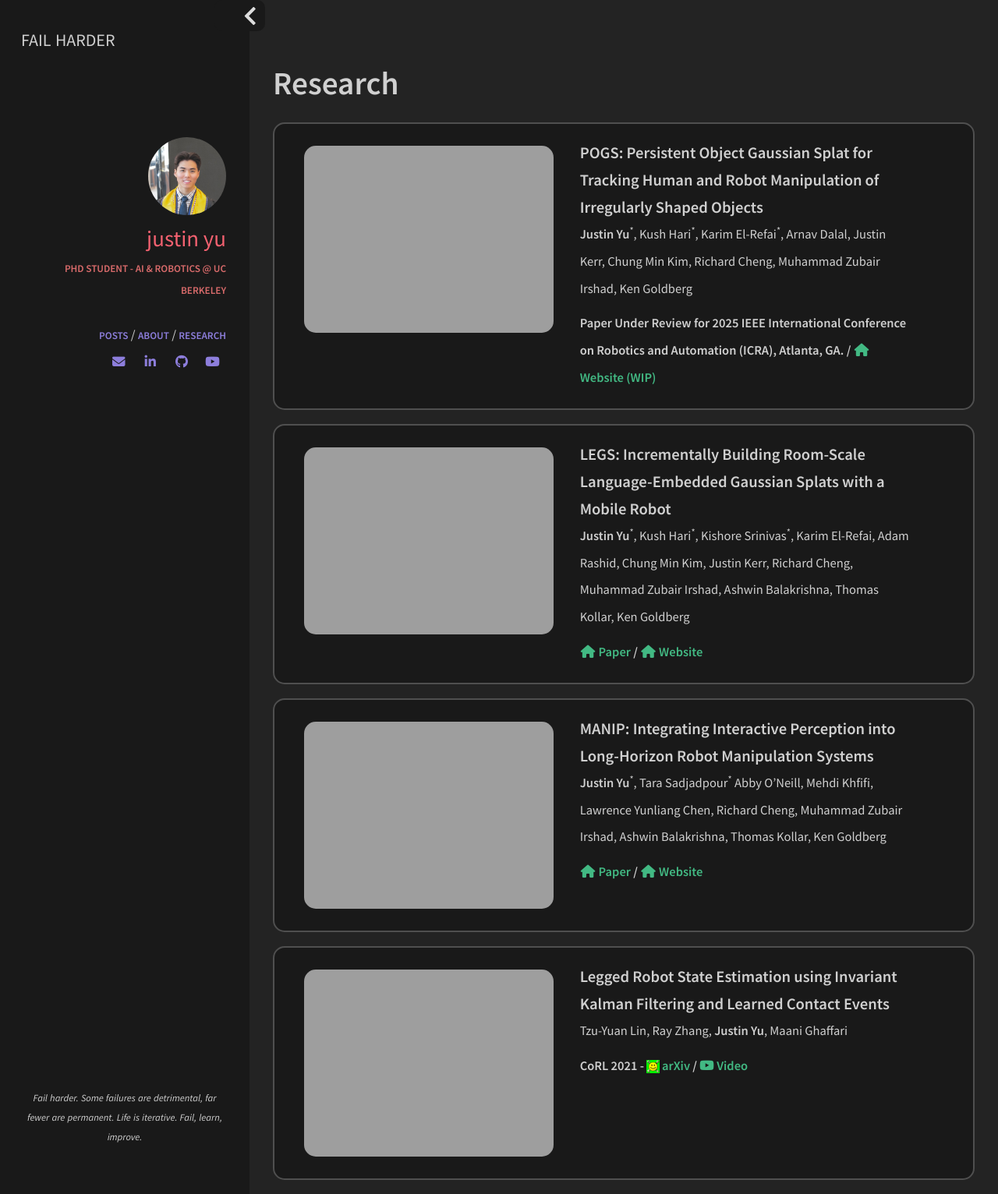
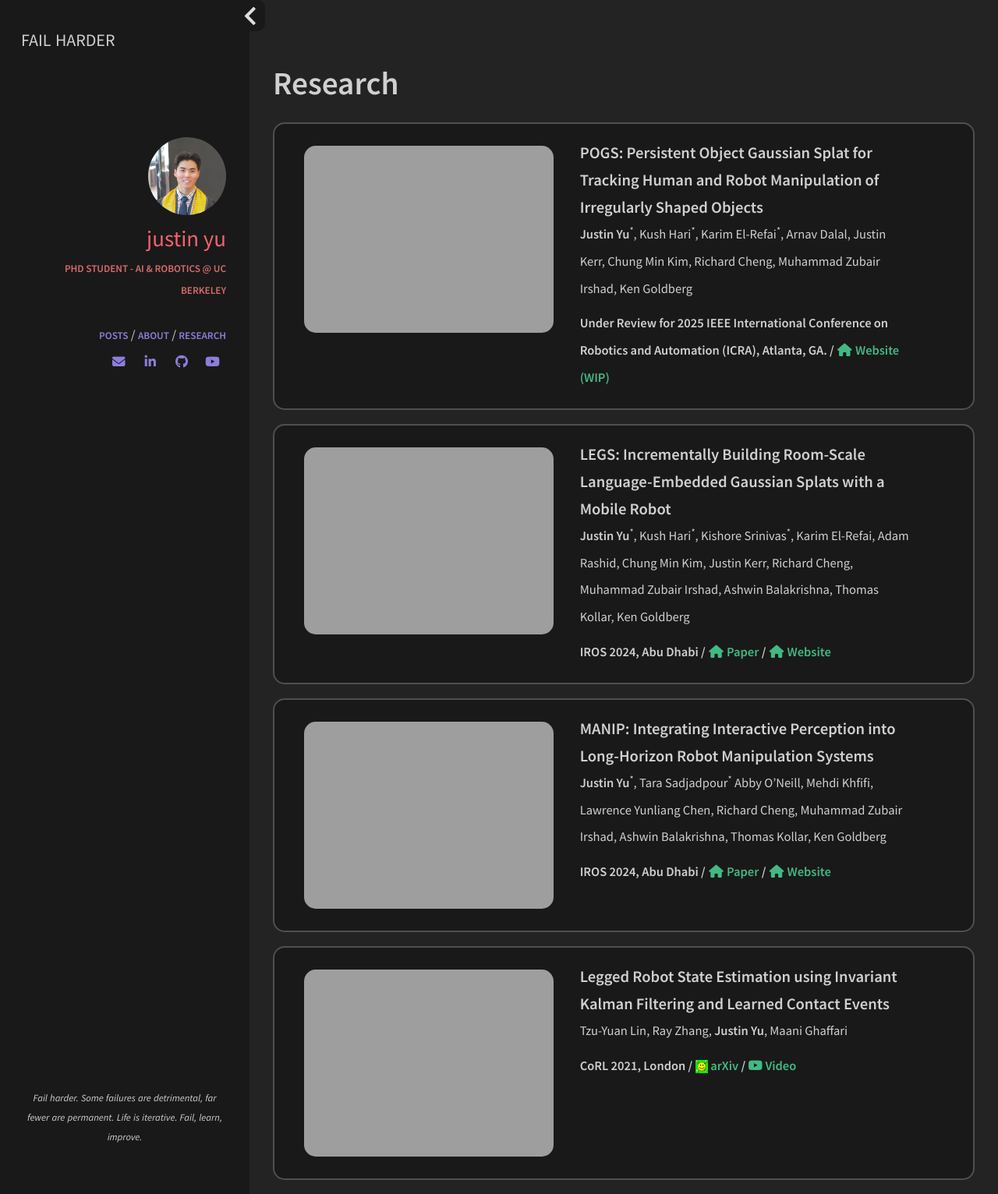
Before and after one commit to uynitsuj/uynitsuj.github.io, a Jekyll site: the page built from gresearch.html, in a window 1280 px wide. Shown: the whole page at 78% size. Built offline with Jekyll 4.4.1, drawn with Linux system fonts in a browser that asks for light colours; nearby versions of some CDN libraries.

Commit message:
add conf

```diff
--- a/_includes/sections/research.html
+++ b/_includes/sections/research.html
@@ -15,7 +15,7 @@
             <!-- LINKS -->
             <p style="margin:10px;"></p>
             <b>
-                Paper Under Review for 2025 IEEE International Conference on Robotics and Automation (ICRA), Atlanta, GA. / <a href="https://berkeleyautomation.github.io/POGS/" target="_blank"><i
+                Under Review for 2025 IEEE International Conference on Robotics and Automation (ICRA), Atlanta, GA. / <a href="https://berkeleyautomation.github.io/POGS/" target="_blank"><i
                         class="fa fa-fw fa-home"></i> Website (WIP)</a>
             </b>
             <p></p>
@@ -39,7 +39,7 @@
             <!-- LINKS -->
             <p style="margin:10px;"></p>
             <b>
-                <a href="https://autolab.berkeley.edu/assets/publications/media/2024_IROS_LEGS_CR.pdf" target="_blank"><i
+                IROS 2024, Abu Dhabi / <a href="https://autolab.berkeley.edu/assets/publications/media/2024_IROS_LEGS_CR.pdf" target="_blank"><i
                     class="fa fa-fw fa-home"></i> Paper </a> / <a href="https://berkeleyautomation.github.io/LEGS/" target="_blank"><i
                         class="fa fa-fw fa-home"></i> Website</a>
             </b>
@@ -65,7 +65,7 @@
             <!-- LINKS -->
             <p style="margin:10px;"></p>
             <b>
-                <a href="https://autolab.berkeley.edu/assets/publications/media/IROS24_MANIP_CR.pdf" target="_blank"><i
+                IROS 2024, Abu Dhabi / <a href="https://autolab.berkeley.edu/assets/publications/media/IROS24_MANIP_CR.pdf" target="_blank"><i
                     class="fa fa-fw fa-home"></i> Paper </a> / <a href="https://berkeleyautomation.github.io/MANIP/" target="_blank"><i
                         class="fa fa-fw fa-home"></i> Website</a>
             </b>
@@ -91,7 +91,7 @@
             <!-- LINKS -->
             <p style="margin:10px;"></p>
             <b>
-                CoRL 2021 - <a href="https://arxiv.org/abs/2106.15713" target="_blank"><img
+                CoRL 2021, London / <a href="https://arxiv.org/abs/2106.15713" target="_blank"><img
                         src="https://uynitsuj.github.io/images/arxiv.png" alt="A " style="
                             height: 1em;
                             margin: 0px;
```
